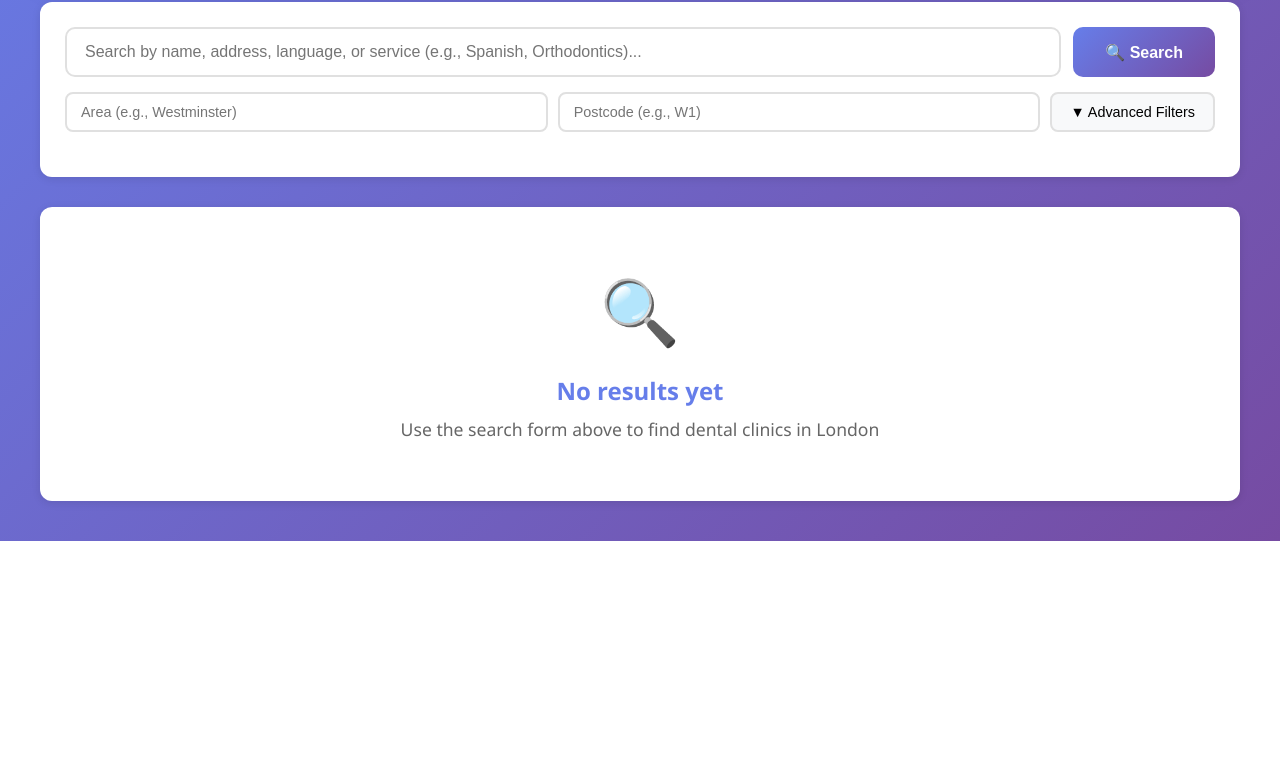
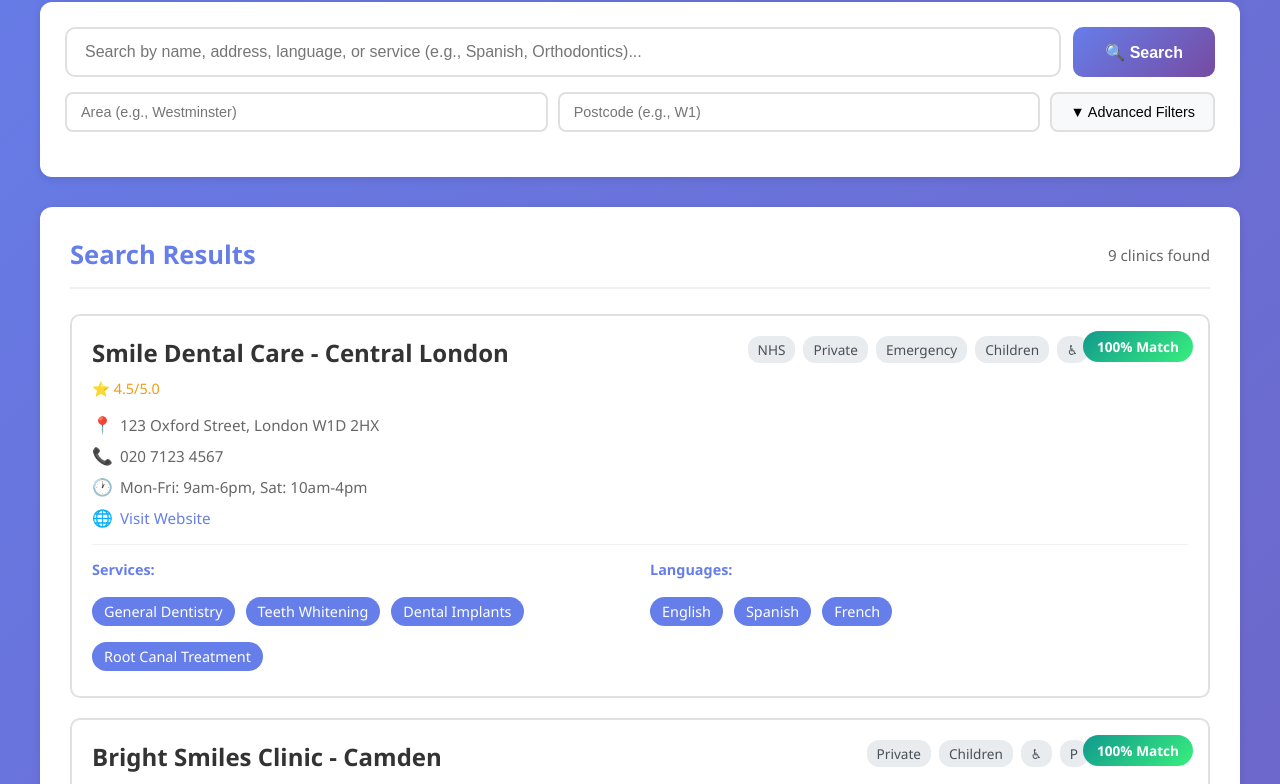
Before and after one commit to jgirolamo/dentaltrawler, a React (Vite) app in the folder dentaltrawler/: page / in a window 1280 px wide. Shown: the part 300-1084 px from the top of the page. Before the commit the page ends 841 px from the top, so only its background shows below. Built offline with nearby package versions, Linux system fonts and the light colour scheme.

Commit message:
Fix: Show all clinics on initial load

```diff
--- a/dentaltrawler/src/pages/Search.jsx
+++ b/dentaltrawler/src/pages/Search.jsx
@@ -42,6 +42,14 @@ function Search() {
     setServices(Array.from(allServices).sort());
     setLanguages(Array.from(allLanguages).sort());
     setMetadata({ last_updated: new Date().toISOString(), total_clinics: clinicsData.length });
+
+    // Auto-search on initial load to show all clinics
+    const initialResults = clinicsData.map(clinic => ({
+      clinic,
+      match: { score: 100, details: [], matched_services: [], matched_languages: [] },
+      score: 100
+    }));
+    setResults(initialResults);
   }, []);
 
   function calculateMatchScore(clinic, searchText, selectedServices, selectedLanguages) {
```
